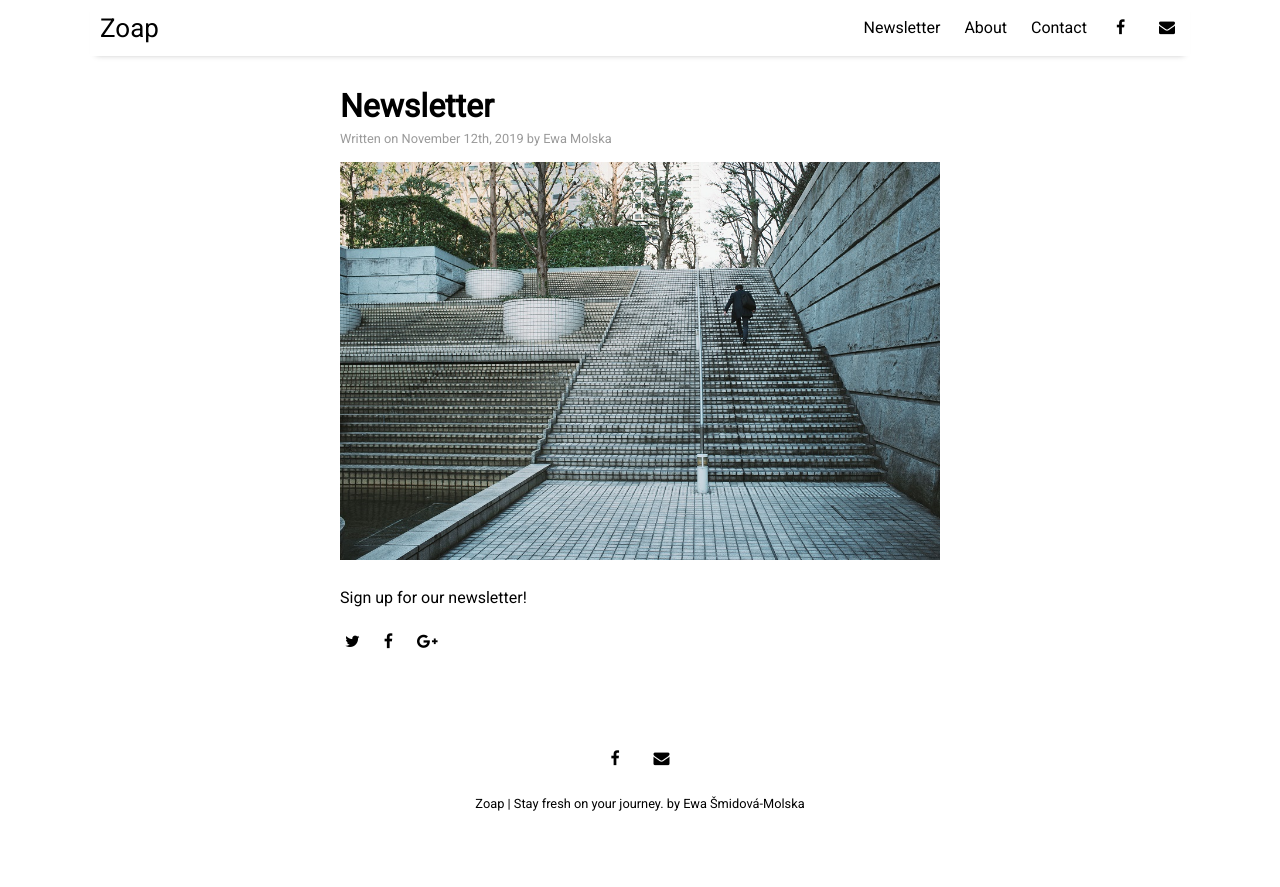
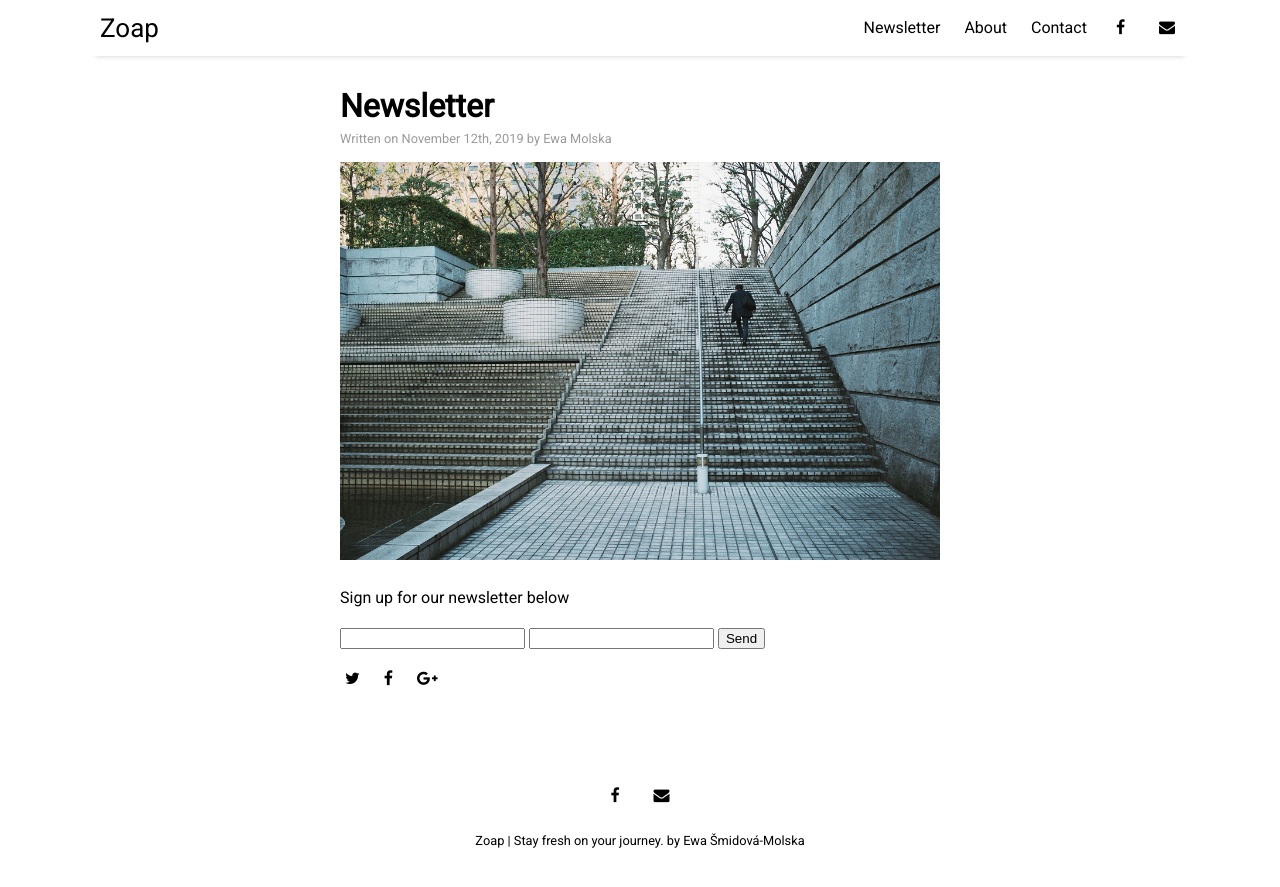
Before and after one commit to kmmolska/kmmolska.github.io, a Jekyll site: the page built from _posts/2019-11-12-newsletter.md, in a window 1280 px wide. Shown: the top 887 px of the page. Built offline with Jekyll 4.4.1, drawn with Linux system fonts in a browser that asks for light colours; nearby versions of some CDN libraries.

Commit message:
Update 2019-11-12-newsletter.md

```diff
--- a/_posts/2019-11-12-newsletter.md
+++ b/_posts/2019-11-12-newsletter.md
@@ -7,4 +7,9 @@ tags: [newsletter,email]
 image: city-3.jpg
 ---
 
-Sign up for our newsletter!
+Sign up for our newsletter below
+<form action="https://formspree.io/mayyjvlk" method="POST">
+  <input type="text" name="name">
+  <input type="email" name="_replyto">
+  <input type="submit" value="Send">
+</form>
```
